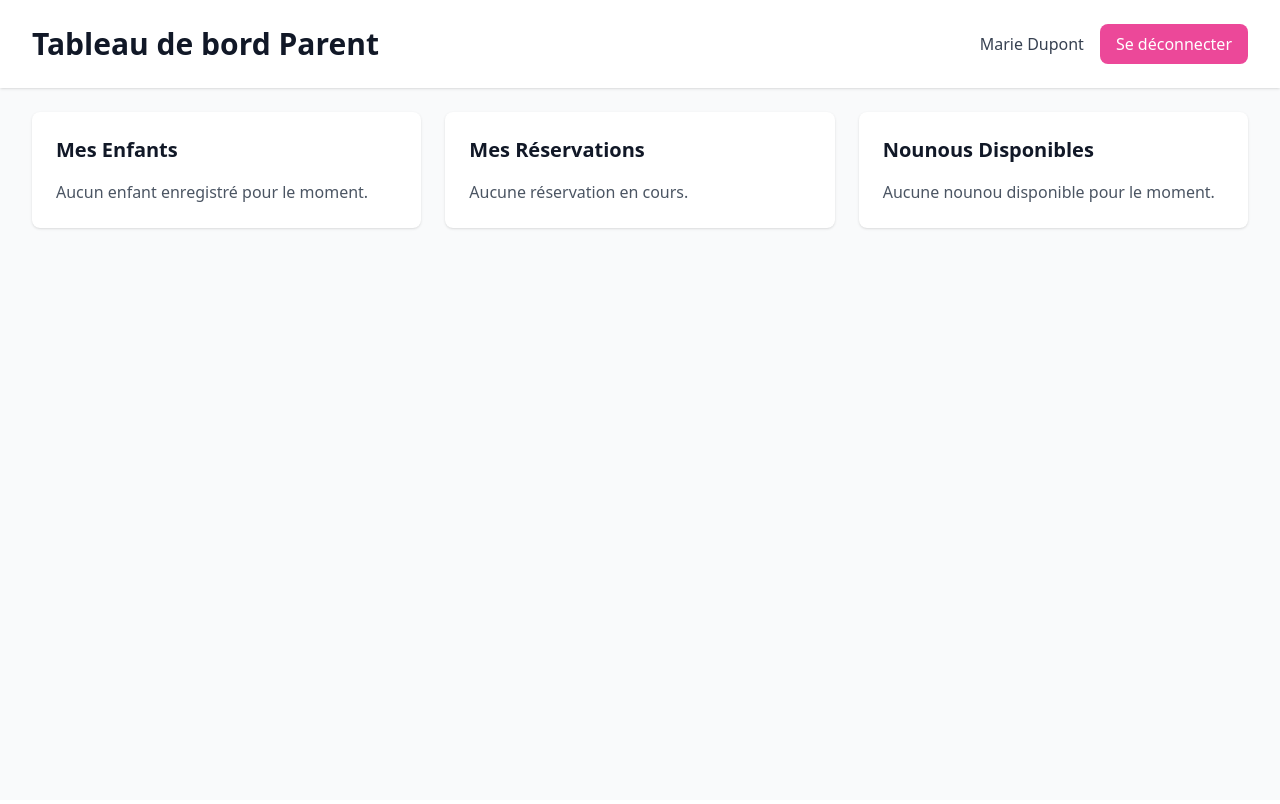
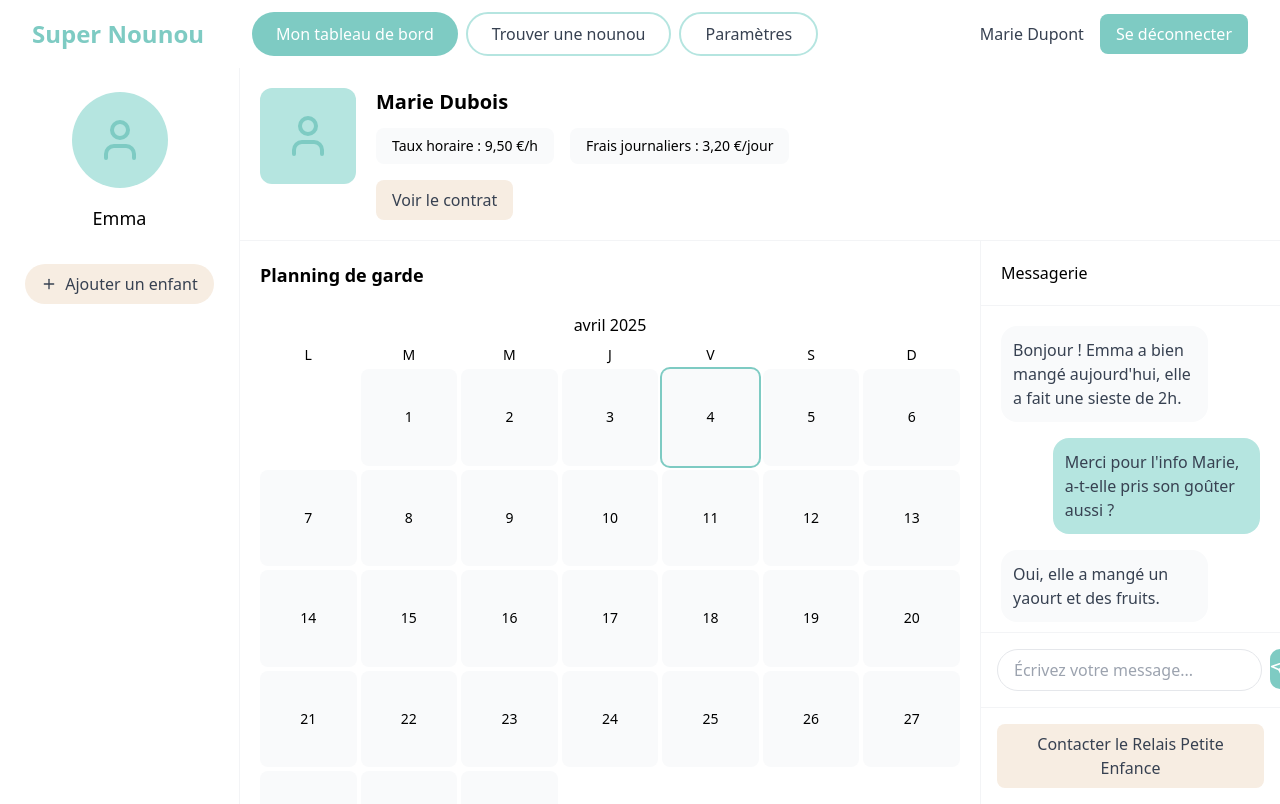
Before and after one commit to MonkeyJLuffy/bolt-supernounou, a React (Vite) app: page /signin in a window 1280 px wide. Both pictures are taken after a click on the button "Parent (Marie Dupont)". Built offline with nearby package versions, Linux system fonts and the light colour scheme; no server answers; the database is empty.

Commit message:
Modification du dashboard parent

```diff
--- a/package.json
+++ b/package.json
@@ -13,6 +13,7 @@
   },
   "dependencies": {
     "@supabase/supabase-js": "^2.39.7",
+    "date-fns": "^3.3.1",
     "lucide-react": "^0.344.0",
     "react": "^18.3.1",
     "react-dom": "^18.3.1",
--- a/src/components/dashboard/ParentDashboard.tsx
+++ b/src/components/dashboard/ParentDashboard.tsx
@@ -1,67 +1,283 @@
-import React from 'react';
+import React, { useState } from 'react';
 import { useAuthStore } from '../../store/authStore';
+import { Send, Plus, User } from 'lucide-react';
+import {
+  startOfMonth,
+  endOfMonth,
+  eachDayOfInterval,
+  format,
+  addMonths,
+  isSameMonth,
+  isToday,
+  isSameDay,
+} from 'date-fns';
+import { fr } from 'date-fns/locale';
+
+type DayStatus = 'conge-am' | 'absence-prevue' | 'absence-validee' | 'conge-maladie' | null;
+
+interface DayData {
+  date: Date;
+  status: DayStatus;
+}
 
 export function ParentDashboard() {
   const { user, signOut } = useAuthStore();
+  const [messageInput, setMessageInput] = useState('');
+  const [currentDate] = useState(new Date());
+
+  // Exemple de données pour les jours spéciaux
+  const specialDays: DayData[] = [
+    { date: new Date(2024, 3, 8), status: 'conge-maladie' },
+    { date: new Date(2024, 3, 9), status: 'conge-maladie' },
+    { date: new Date(2024, 3, 16), status: 'absence-prevue' },
+    { date: new Date(2024, 3, 17), status: 'absence-prevue' },
+    { date: new Date(2024, 3, 21), status: 'conge-am' },
+    { date: new Date(2024, 3, 25), status: 'absence-validee' },
+    { date: new Date(2024, 4, 8), status: 'absence-validee' },
+    { date: new Date(2024, 4, 9), status: 'absence-validee' },
+    { date: new Date(2024, 4, 14), status: 'conge-am' },
+    { date: new Date(2024, 4, 15), status: 'conge-am' },
+  ];
+
+  const getStatusColor = (status: DayStatus): string => {
+    switch (status) {
+      case 'conge-am':
+        return 'bg-[#FFD166]';
+      case 'absence-prevue':
+        return 'bg-[#F4A261]';
+      case 'absence-validee':
+        return 'bg-[#84A98C] text-white';
+      case 'conge-maladie':
+        return 'bg-[#E76F51] text-white';
+      default:
+        return 'bg-gray-50 hover:bg-gray-100';
+    }
+  };
+
+  const getDayStatus = (date: Date): DayStatus => {
+    const specialDay = specialDays.find((day) => isSameDay(day.date, date));
+    return specialDay?.status || null;
+  };
+
+  const renderCalendar = (baseDate: Date) => {
+    const start = startOfMonth(baseDate);
+    const end = endOfMonth(baseDate);
+    const days = eachDayOfInterval({ start, end });
+
+    // Obtenir le jour de la semaine du premier jour (0 = dimanche, 1 = lundi, etc.)
+    const firstDayOfWeek = start.getDay();
+    // Ajuster pour commencer par lundi (0 = lundi)
+    const adjustedFirstDay = firstDayOfWeek === 0 ? 6 : firstDayOfWeek - 1;
+
+    // Ajouter des jours vides au début
+    const emptyDays = Array(adjustedFirstDay).fill(null);
+
+    return (
+      <div>
+        <h4 className="text-center font-medium mb-2">
+          {format(baseDate, 'MMMM yyyy', { locale: fr })}
+        </h4>
+        <div className="grid grid-cols-7 gap-1 text-center text-sm mb-1">
+          {['L', 'M', 'M', 'J', 'V', 'S', 'D'].map((day) => (
+            <div key={day} className="font-medium">
+              {day}
+            </div>
+          ))}
+        </div>
+        <div className="grid grid-cols-7 gap-1">
+          {emptyDays.map((_, index) => (
+            <div key={`empty-${index}`} className="aspect-square"></div>
+          ))}
+          {days.map((day) => {
+            const status = getDayStatus(day);
+            const isCurrentMonth = isSameMonth(day, baseDate);
+            const dayClasses = `
+              aspect-square flex items-center justify-center text-sm rounded-lg cursor-pointer
+              ${getStatusColor(status)}
+              ${isToday(day) ? 'ring-2 ring-[#7ECBC3]' : ''}
+              ${!isCurrentMonth ? 'text-gray-400' : ''}
+            `;
+
+            return (
+              <div key={day.toISOString()} className={dayClasses.trim()}>
+                {format(day, 'd')}
+              </div>
+            );
+          })}
+        </div>
+      </div>
+    );
+  };
+
+  const handleSendMessage = () => {
+    if (messageInput.trim()) {
+      // TODO: Implémenter l'envoi de message
+      setMessageInput('');
+    }
+  };
 
   return (
     <div className="min-h-screen bg-gray-50">
-      {/* En-tête */}
-      <header className="bg-white shadow">
-        <div className="max-w-7xl mx-auto px-4 py-6 sm:px-6 lg:px-8">
+      {/* Navigation */}
+      <div className="bg-white shadow">
+        <div className="max-w-7xl mx-auto px-4 py-3 sm:px-6 lg:px-8">
           <div className="flex justify-between items-center">
-            <h1 className="text-3xl font-bold text-gray-900">
-              Tableau de bord Parent
-            </h1>
-            <div className="flex items-center space-x-4">
+            <div className="flex items-center">
+              <h1 className="text-2xl font-bold text-[#7ECBC3] mr-12">Super Nounou</h1>
+              <div className="flex gap-2">
+                <button className="bg-[#7ECBC3] text-white px-6 py-2 rounded-full font-medium">
+                  Mon tableau de bord
+                </button>
+                <button className="border-2 border-[#B5E5E0] text-gray-700 px-6 py-2 rounded-full font-medium hover:bg-[#B5E5E0] transition-colors">
+                  Trouver une nounou
+                </button>
+                <button className="border-2 border-[#B5E5E0] text-gray-700 px-6 py-2 rounded-full font-medium hover:bg-[#B5E5E0] transition-colors">
+                  Paramètres
+                </button>
+              </div>
+            </div>
+            <div className="flex items-center gap-4">
               <span className="text-gray-700">
                 {user?.firstName} {user?.lastName}
               </span>
               <button
                 onClick={signOut}
-                className="bg-pink-500 text-white px-4 py-2 rounded-lg hover:bg-pink-600 transition-colors"
+                className="bg-[#7ECBC3] text-white px-4 py-2 rounded-lg hover:bg-[#6BA59E] transition-colors"
               >
                 Se déconnecter
               </button>
             </div>
           </div>
         </div>
-      </header>
+      </div>
 
-      {/* Contenu principal */}
-      <main className="max-w-7xl mx-auto px-4 py-6 sm:px-6 lg:px-8">
-        <div className="grid grid-cols-1 md:grid-cols-2 lg:grid-cols-3 gap-6">
-          {/* Carte des enfants */}
-          <div className="bg-white rounded-lg shadow p-6">
-            <h2 className="text-xl font-semibold text-gray-900 mb-4">
-              Mes Enfants
-            </h2>
-            <p className="text-gray-600">
-              Aucun enfant enregistré pour le moment.
-            </p>
+      {/* Main Container */}
+      <div className="flex flex-1 h-[calc(100vh-64px)]">
+        {/* Left Column - Child Profile */}
+        <div className="w-60 bg-white border-r border-gray-100 p-6 flex flex-col items-center">
+          <div className="w-24 h-24 bg-[#B5E5E0] rounded-full flex items-center justify-center mb-4">
+            <User className="w-12 h-12 text-[#7ECBC3]" />
+          </div>
+          <div className="text-lg font-medium mb-8">Emma</div>
+          <button className="flex items-center gap-2 bg-[#F7EDE2] text-gray-700 px-4 py-2 rounded-full font-medium hover:bg-[#7ECBC3] hover:text-white transition-colors">
+            <Plus className="w-4 h-4" />
+            Ajouter un enfant
+          </button>
+        </div>
+
+        {/* Content Area */}
+        <div className="flex-1 flex flex-col">
+          {/* Caregiver Banner */}
+          <div className="bg-white border-b border-gray-100 p-5 flex items-start">
+            <div className="w-24 h-24 bg-[#B5E5E0] rounded-xl flex items-center justify-center mr-5">
+              <User className="w-12 h-12 text-[#7ECBC3]" />
+            </div>
+            <div>
+              <h2 className="text-xl font-semibold mb-3">Marie Dubois</h2>
+              <div className="flex gap-4 mb-4">
+                <span className="bg-gray-50 px-4 py-2 rounded-lg text-sm">
+                  Taux horaire : 9,50 €/h
+                </span>
+                <span className="bg-gray-50 px-4 py-2 rounded-lg text-sm">
+                  Frais journaliers : 3,20 €/jour
+                </span>
+              </div>
+              <button className="bg-[#F7EDE2] text-gray-700 px-4 py-2 rounded-lg font-medium hover:bg-[#7ECBC3] hover:text-white transition-colors">
+                Voir le contrat
+              </button>
+            </div>
           </div>
 
-          {/* Carte des réservations */}
-          <div className="bg-white rounded-lg shadow p-6">
-            <h2 className="text-xl font-semibold text-gray-900 mb-4">
-              Mes Réservations
-            </h2>
-            <p className="text-gray-600">
-              Aucune réservation en cours.
-            </p>
-          </div>
+          {/* Main Content */}
+          <div className="flex flex-1 overflow-hidden">
+            {/* Calendar Section */}
+            <div className="flex-1 bg-white p-5 overflow-y-auto">
+              <div className="flex justify-between items-center mb-6">
+                <h3 className="text-lg font-semibold">Planning de garde</h3>
+              </div>
 
-          {/* Carte des nounous disponibles */}
-          <div className="bg-white rounded-lg shadow p-6">
-            <h2 className="text-xl font-semibold text-gray-900 mb-4">
-              Nounous Disponibles
-            </h2>
-            <p className="text-gray-600">
-              Aucune nounou disponible pour le moment.
-            </p>
+              {/* Calendar Grid */}
+              <div className="space-y-8">
+                {renderCalendar(currentDate)}
+                {renderCalendar(addMonths(currentDate, 1))}
+              </div>
+
+              {/* Legend */}
+              <div className="flex justify-center flex-wrap gap-4 my-6">
+                <div className="flex items-center gap-2">
+                  <div className="w-3 h-3 bg-[#FFD166] rounded"></div>
+                  <span className="text-sm">Congé assistante maternelle</span>
+                </div>
+                <div className="flex items-center gap-2">
+                  <div className="w-3 h-3 bg-[#F4A261] rounded"></div>
+                  <span className="text-sm">Absence prévue de l'enfant</span>
+                </div>
+                <div className="flex items-center gap-2">
+                  <div className="w-3 h-3 bg-[#84A98C] rounded"></div>
+                  <span className="text-sm">Absence validée</span>
+                </div>
+                <div className="flex items-center gap-2">
+                  <div className="w-3 h-3 bg-[#E76F51] rounded"></div>
+                  <span className="text-sm">Congé maladie</span>
+                </div>
+              </div>
+
+              {/* Actions */}
+              <div className="flex justify-center gap-4">
+                <button className="bg-[#F7EDE2] text-gray-700 px-4 py-2 rounded-lg font-medium hover:bg-[#7ECBC3] hover:text-white transition-colors">
+                  Voir les demandes en attente
+                </button>
+                <button className="bg-[#F7EDE2] text-gray-700 px-4 py-2 rounded-lg font-medium hover:bg-[#7ECBC3] hover:text-white transition-colors">
+                  Déclarer une absence
+                </button>
+              </div>
+            </div>
+
+            {/* Messaging Section */}
+            <div className="w-[300px] bg-white border-l border-gray-100 flex flex-col">
+              <div className="p-5 border-b border-gray-100 font-medium">
+                Messagerie
+              </div>
+              <div className="flex-1 p-5 space-y-4 overflow-y-auto">
+                <div className="bg-gray-50 text-gray-700 p-3 rounded-2xl max-w-[80%]">
+                  Bonjour ! Emma a bien mangé aujourd'hui, elle a fait une sieste de 2h.
+                </div>
+                <div className="bg-[#B5E5E0] text-gray-700 p-3 rounded-2xl max-w-[80%] ml-auto">
+                  Merci pour l'info Marie, a-t-elle pris son goûter aussi ?
+                </div>
+                <div className="bg-gray-50 text-gray-700 p-3 rounded-2xl max-w-[80%]">
+                  Oui, elle a mangé un yaourt et des fruits.
+                </div>
+                <div className="bg-[#B5E5E0] text-gray-700 p-3 rounded-2xl max-w-[80%] ml-auto">
+                  Parfait, merci beaucoup !
+                </div>
+              </div>
+              <div className="p-4 border-t border-gray-100">
+                <div className="flex gap-2">
+                  <input
+                    type="text"
+                    value={messageInput}
+                    onChange={(e) => setMessageInput(e.target.value)}
+                    placeholder="Écrivez votre message..."
+                    className="flex-1 px-4 py-2 border border-gray-200 rounded-full focus:outline-none focus:ring-2 focus:ring-[#7ECBC3] focus:border-transparent"
+                  />
+                  <button
+                    onClick={handleSendMessage}
+                    className="w-10 h-10 bg-[#7ECBC3] text-white rounded-full flex items-center justify-center hover:bg-[#6BA59E] transition-colors"
+                  >
+                    <Send className="w-5 h-5" />
+                  </button>
+                </div>
+              </div>
+              <div className="p-4 border-t border-gray-100">
+                <button className="w-full bg-[#F7EDE2] text-gray-700 px-4 py-2 rounded-lg font-medium hover:bg-[#7ECBC3] hover:text-white transition-colors">
+                  Contacter le Relais Petite Enfance
+                </button>
+              </div>
+            </div>
           </div>
         </div>
-      </main>
+      </div>
     </div>
   );
 }
```
Also changed, not shown: 1 other file (tests, documents, lock files or other folders).
